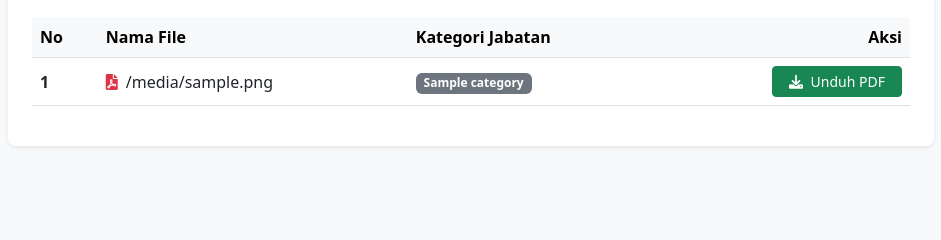
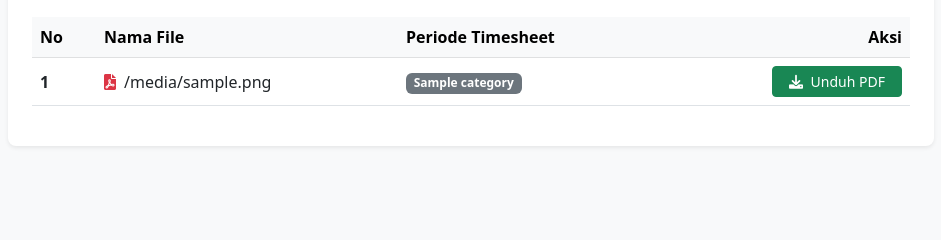
Before and after one commit to fogmaco-adm/LOG-GPS, a Flask app: template templates/dashboard_employee.html in a window 1280 px wide. Shown: the part 208-448 px from the top of the page, without its empty margins (169-1110 px from the left). Run offline with Flask 3, Linux system fonts and the light colour scheme; the template is opened without the code that fills it: most values are stand-ins (such as "Sample title", 1, 10 or a date in 2020).

Commit message:
Update label periode dan perbaikan dashboard

```diff
--- a/app.py
+++ b/app.py
@@ -97,7 +97,7 @@ def employee_dashboard():
                     my_files.append({
                         "filename": file,
                         "subfolder": sub_path_url,
-                        "category": periode_or_category  # Menampilkan nama sub-folder periode (misal: September_2026)
+                        "periode": periode_or_category  # Menampilkan nama sub-folder periode (misal: September_2026)
                     })
 
     return render_template('dashboard_employee.html', user=user, files=my_files)
--- a/templates/dashboard_employee.html
+++ b/templates/dashboard_employee.html
@@ -73,7 +73,7 @@
                                         <tr>
                                             <th scope="col">No</th>
                                             <th scope="col">Nama File</th>
-                                            <th scope="col">Kategori Jabatan</th>
+                                            <th scope="col">Periode Timesheet</th>
                                             <th scope="col" class="text-end">Aksi</th>
                                         </tr>
                                     </thead>
```
